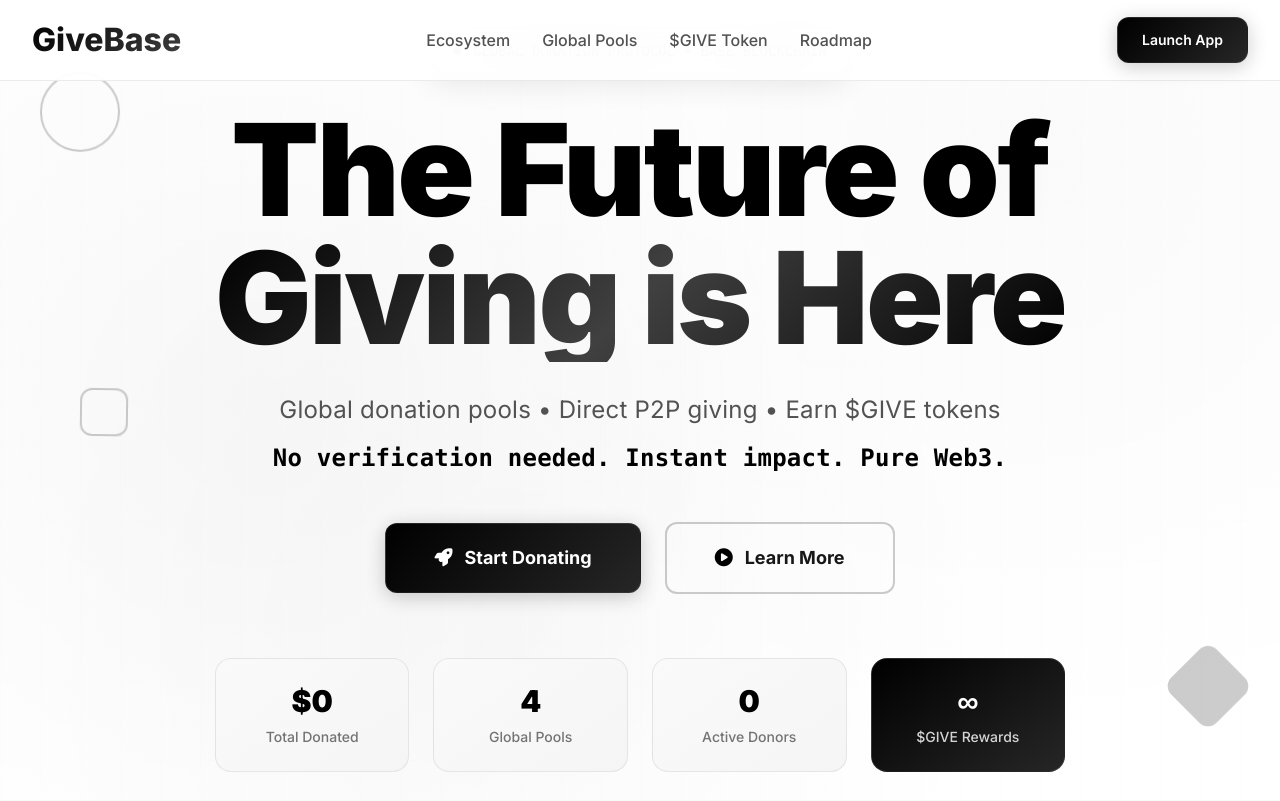
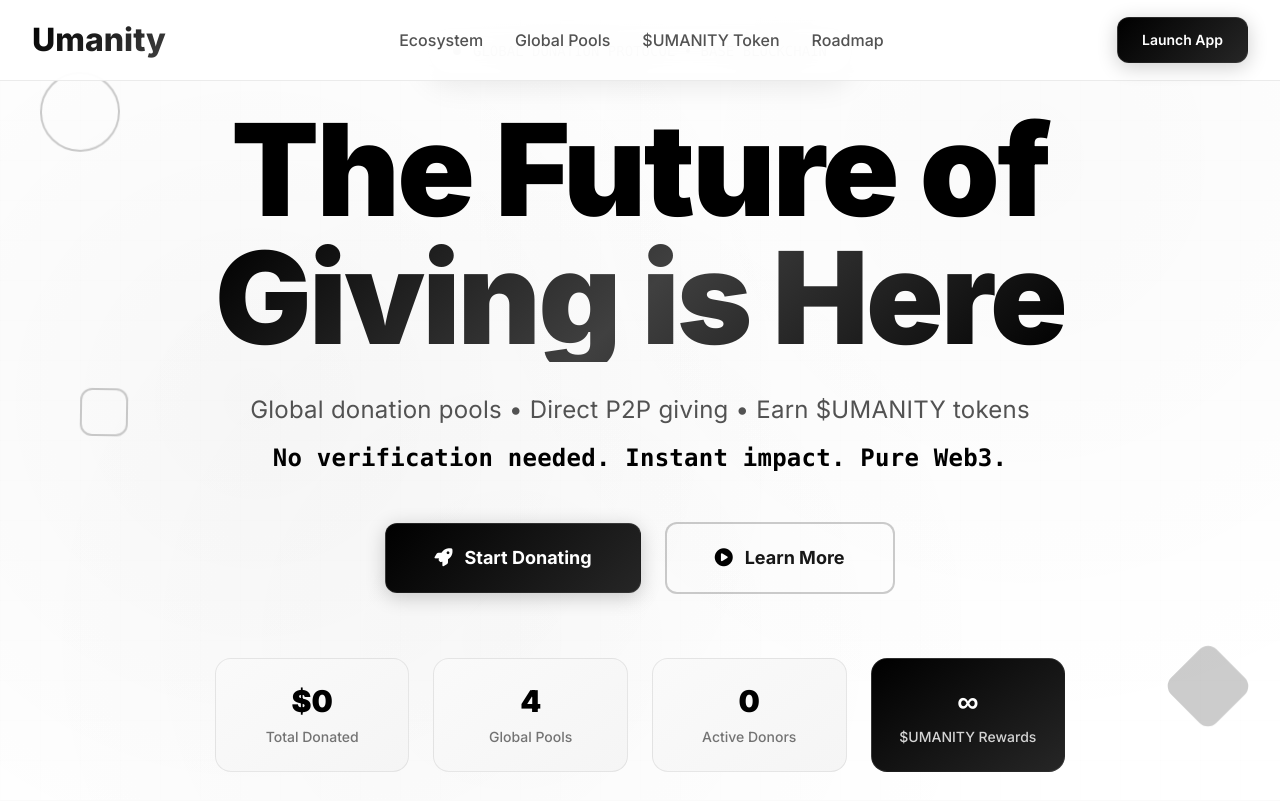
Before and after one commit to shariqazeem/GiveBase, a Django app: page / in a window 1280 px wide. Shown: the top 801 px of the page. Run offline with Django 5.2, Linux system fonts and the light colour scheme; some libraries are stand-ins or nearby versions.

Commit message:
Update project references from GiveBase to Umanity and adjust Vite config allowed hosts

```diff
--- a/givebase/core/templates/index.html
+++ b/givebase/core/templates/index.html
@@ -4,7 +4,7 @@
 <head>
     <meta charset="UTF-8">
     <meta name="viewport" content="width=device-width, initial-scale=1.0">
-    <title>GiveBase - Global Donation Ecosystem | Earn $GIVE Tokens</title>
+    <title>Umanity - Global Donation Ecosystem | Earn $UMANITY Tokens</title>
     <script src="https://cdn.tailwindcss.com"></script>
     <link href="https://cdnjs.cloudflare.com/ajax/libs/font-awesome/6.5.0/css/all.min.css" rel="stylesheet">
     <script>
@@ -350,7 +350,7 @@
     <nav class="fixed top-0 left-0 right-0 z-50 nav-blur transition-all duration-300">
         <div class="max-w-7xl mx-auto px-6 lg:px-8">
             <div class="flex justify-between items-center h-20">
-                <div class="logo">GiveBase</div>
+                <div class="logo">Umanity</div>
                 <div class="hidden md:flex items-center space-x-8">
                     <a href="#ecosystem"
                         class="text-gray-600 hover:text-black transition-all duration-300 font-medium hover-lift">Ecosystem</a>
@@ -358,7 +358,7 @@
                         class="text-gray-600 hover:text-black transition-all duration-300 font-medium hover-lift">Global
                         Pools</a>
                     <a href="#tokenomics"
-                        class="text-gray-600 hover:text-black transition-all duration-300 font-medium hover-lift">$GIVE
+                        class="text-gray-600 hover:text-black transition-all duration-300 font-medium hover-lift">$UMANITY
                         Token</a>
                     <a href="#roadmap"
                         class="text-gray-600 hover:text-black transition-all duration-300 font-medium hover-lift">Roadmap</a>
@@ -394,7 +394,7 @@
             <!-- Subtitle -->
             <div class="subtitle-text text-xl md:text-2xl text-gray-600 mb-12 fade-in-up max-w-4xl mx-auto"
                 style="animation-delay: 0.4s;">
-                <p class="mb-4">Global donation pools • Direct P2P giving • Earn $GIVE tokens</p>
+                <p class="mb-4">Global donation pools • Direct P2P giving • Earn $UMANITY tokens</p>
                 <p class="font-mono text-black font-semibold">No verification needed. Instant impact. Pure Web3.</p>
             </div>
 
@@ -430,7 +430,7 @@
                 </div>
                 <div class="token-highlight rounded-2xl p-6 text-center hover-lift">
                     <div class="text-3xl font-black text-white mb-2">∞</div>
-                    <div class="text-sm text-gray-300 font-medium">$GIVE Rewards</div>
+                    <div class="text-sm text-gray-300 font-medium">$UMANITY Rewards</div>
                 </div>
             </div>
         </div>
@@ -564,7 +564,7 @@
                     </span>
                 </h2>
                 <p class="text-xl text-gray-600 max-w-4xl mx-auto subtitle-text">
-                    No verification needed. Donate instantly to global causes and earn $GIVE tokens automatically.
+                    No verification needed. Donate instantly to global causes and earn $UMANITY tokens automatically.
                 </p>
             </div>
 
@@ -619,7 +619,7 @@
                 <div class="pool-card rounded-3xl p-8 text-center fade-in-up" style="animation-delay: 0.4s;">
                     <div class="text-6xl mb-6 floating" style="animation-delay: -3s;">⚡</div>
                     <h3 class="text-xl font-bold mb-3 text-black">Platform Development</h3>
-                    <p class="text-gray-600 text-sm mb-6 leading-relaxed">Improve GiveBase platform</p>
+                    <p class="text-gray-600 text-sm mb-6 leading-relaxed">Improve Umanity platform</p>
                     <div class="bg-gray-50 rounded-2xl p-6 mb-6">
                         <div class="text-3xl font-black text-black">0.0000 ETH</div>
                         <div class="text-xs text-gray-500 font-medium mt-1">40% allocation</div>
@@ -652,7 +652,7 @@
                                 <i class="fas fa-coins text-2xl text-white"></i>
                             </div>
                             <h4 class="font-bold text-xl mb-4 text-black">Auto Token Rewards</h4>
-                            <p class="text-gray-600 leading-relaxed">Earn $GIVE tokens automatically with every
+                            <p class="text-gray-600 leading-relaxed">Earn $UMANITY tokens automatically with every
                                 donation.</p>
                         </div>
                         <div class="glass-card rounded-3xl p-8 hover-lift">
@@ -674,7 +674,7 @@
             <div class="text-center mb-20 fade-in-up">
                 <h2 class="text-5xl md:text-7xl font-black mb-8 hero-text">
                     <span class="gradient-text-white">
-                        $GIVE Token Economy
+                        $UMANITY Token Economy
                     </span>
                 </h2>
                 <p class="text-xl text-gray-300 max-w-4xl mx-auto subtitle-text">
@@ -732,12 +732,12 @@
 
                 <!-- Earning Mechanism -->
                 <div class="dark-glass-card rounded-3xl p-10 slide-in-right" style="animation-delay: 0.4s;">
-                    <h3 class="text-3xl font-bold mb-10 text-center text-white">How to Earn $GIVE</h3>
+                    <h3 class="text-3xl font-bold mb-10 text-center text-white">How to Earn $UMANITY</h3>
                     <div class="space-y-6">
                         <div class="bg-gray-800 rounded-2xl p-8 border border-gray-700 hover-lift">
                             <div class="flex items-center justify-between mb-4">
                                 <h4 class="font-bold text-xl text-white">Base Rate</h4>
-                                <span class="text-white font-mono font-bold text-lg">1 ETH = 100 $GIVE</span>
+                                <span class="text-white font-mono font-bold text-lg">1 ETH = 100 $UMANITY</span>
                             </div>
                             <p class="text-gray-300 leading-relaxed">Automatic token rewards for every donation</p>
                         </div>
@@ -745,7 +745,7 @@
                         <div class="bg-gray-800 rounded-2xl p-8 border border-gray-700 hover-lift">
                             <div class="flex items-center justify-between mb-4">
                                 <h4 class="font-bold text-xl text-white">Social Bonus</h4>
-                                <span class="text-gray-400 font-mono font-bold text-lg">+20% $GIVE</span>
+                                <span class="text-gray-400 font-mono font-bold text-lg">+20% $UMANITY</span>
                             </div>
                             <p class="text-gray-300 leading-relaxed">Extra rewards for public P2P donations</p>
                         </div>
@@ -753,7 +753,7 @@
                         <div class="bg-gray-800 rounded-2xl p-8 border border-gray-700 hover-lift">
                             <div class="flex items-center justify-between mb-4">
                                 <h4 class="font-bold text-xl text-white">Frame Interaction</h4>
-                                <span class="text-gray-300 font-mono font-bold text-lg">+20% $GIVE</span>
+                                <span class="text-gray-300 font-mono font-bold text-lg">+20% $UMANITY</span>
                             </div>
                             <p class="text-gray-300 leading-relaxed">Bonus for Farcaster frame donations</p>
                         </div>
@@ -802,7 +802,7 @@
                         <div class="w-1/2 pl-8 fade-in-up" style="animation-delay: 0.2s;">
                             <div class="glass-card rounded-3xl p-8">
                                 <h3 class="text-2xl font-bold mb-4 text-black">Phase 2: Token Launch</h3>
-                                <p class="text-gray-600 mb-4 leading-relaxed">Deploy $GIVE token with reward mechanisms
+                                <p class="text-gray-600 mb-4 leading-relaxed">Deploy $UMANITY token with reward mechanisms
                                     and community governance</p>
                                 <div
                                     class="inline-block bg-gray-300 text-gray-700 px-4 py-2 rounded-full text-sm font-bold">
@@ -880,7 +880,7 @@
     <footer class="py-16 px-6 bg-black text-white">
         <div class="max-w-7xl mx-auto">
             <div class="flex flex-col md:flex-row justify-between items-center">
-                <div class="logo text-white mb-8 md:mb-0">GiveBase</div>
+                <div class="logo text-white mb-8 md:mb-0">Umanity</div>
                 <div class="flex items-center space-x-8">
                     <a href="#" class="text-gray-400 hover:text-white transition-colors hover-lift">
                         <i class="fab fa-twitter text-xl"></i>
@@ -894,7 +894,7 @@
                 </div>
             </div>
             <div class="border-t border-gray-800 mt-8 pt-8 text-center">
-                <p class="text-gray-400 text-sm">© 2024 GiveBase. Building the future of decentralized giving.</p>
+                <p class="text-gray-400 text-sm">© 2025 Umanity. Building the future of decentralized giving.</p>
             </div>
         </div>
     </footer>
--- a/givebase/givebase/vite.config.ts
+++ b/givebase/givebase/vite.config.ts
@@ -5,7 +5,7 @@ export default defineConfig({
   plugins: [react()],
   server: {
     port: 3000,
-    allowedHosts: ['indoor-bw-link-wanting.trycloudflare.com'], // 👈 Add this line
+    allowedHosts: ['individuals-correlation-blocked-europe.trycloudflare.com'], // 👈 Add this line
     proxy: {
       '/api': {
         target: 'http://localhost:8000',
```
Also changed, not shown: givebase/core/templates/app.html (+4 -4 lines), givebase/givebase/index.html (+99 -26 lines), givebase/db.sqlite3, givebase/givebase/farcaster-mini-app.html (deleted).
